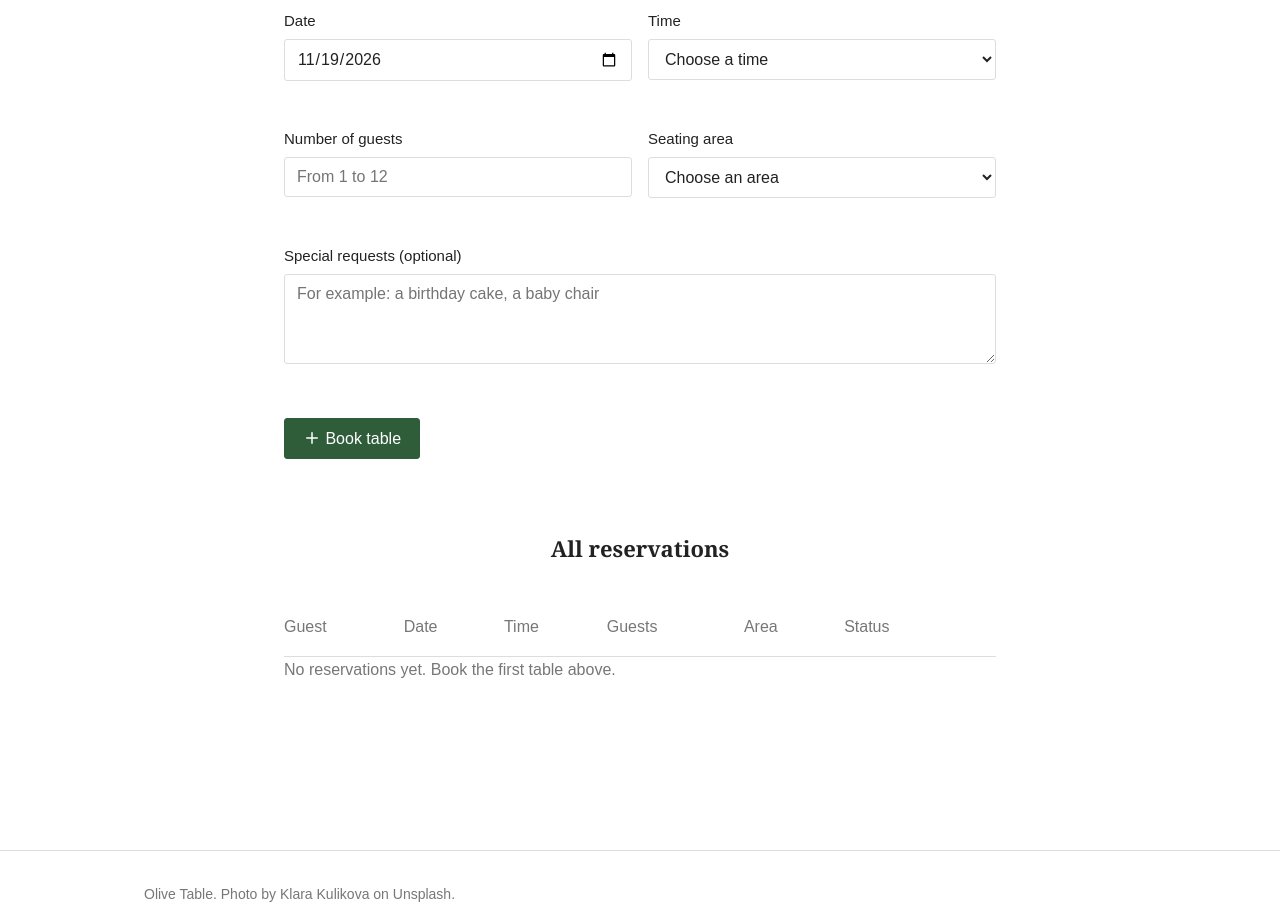
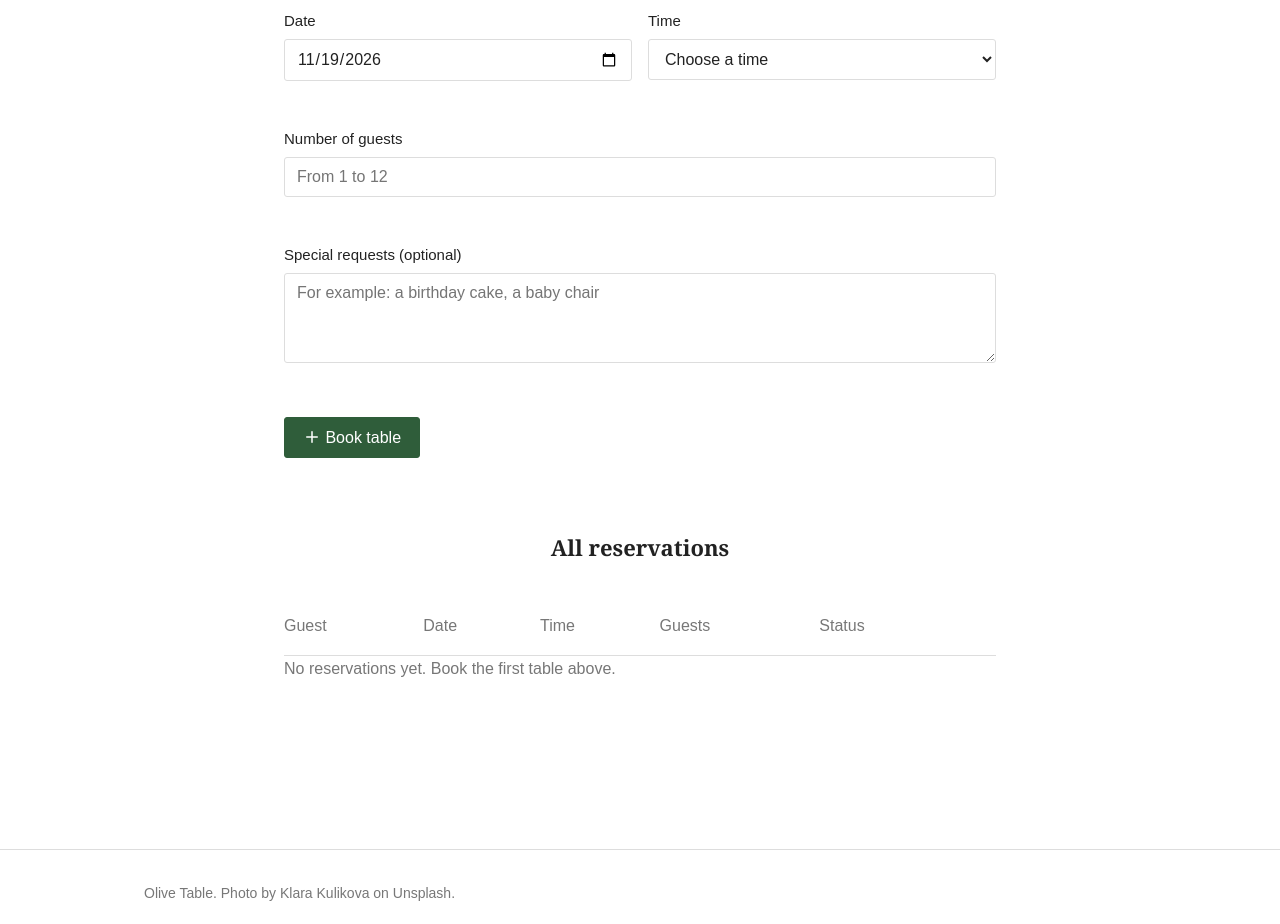
Before and after one commit to Xhimi1/restaurant-reservations, a plain HTML site: page reserve.html in a window 1280 px wide. Shown: the part 980-1904 px from the top of the page. Drawn offline with Linux system fonts and the light colour scheme.

Commit message:
Remove the seating area field
Co-Authored-By: Claude Sonnet 5.5 <noreply@anthropic.com>
Claude-Session: https://claude.ai/code/session_01B1UFRrq7oiRpE9smU5TPGX

```diff
--- a/app.js
+++ b/app.js
@@ -2,7 +2,7 @@
 // The restaurant reservation page. It uses the helper functions from lib.js.
 //
 // A reservation is saved like this:
-// { id, name, email, date, time, guests, area, notes, cancelled }
+// { id, name, email, date, time, guests, notes, cancelled }
 // "cancelled" is true when the guest cancelled the table.
 
 // The restaurant has this many seats at the same date and time
@@ -86,7 +86,6 @@ function showReservations() {
     rows += "<td>" + formatDate(reservation.date) + "</td>";
     rows += "<td>" + reservation.time + "</td>";
     rows += "<td>" + reservation.guests + "</td>";
-    rows += "<td>" + reservation.area + "</td>";
     rows += "<td class='" + statusClass + "'>" + status + "</td>";
     rows += "<td>";
     // Only a confirmed reservation can be cancelled
@@ -143,7 +142,6 @@ function checkForm() {
   const date = dateInput.value;
   const time = document.getElementById("time").value;
   const guests = document.getElementById("guests").value;
-  const area = document.getElementById("area").value;
   const notes = document.getElementById("notes").value;
 
   // The date cannot be in the past, and a time today cannot already be gone
@@ -176,7 +174,6 @@ function checkForm() {
     date: dateError,
     time: timeError,
     guests: guestsError,
-    area: checkRequired(area, "Please choose an area."),
     notes: checkMaxLength(notes, 200, "Special requests can have 200 letters at most.")
   };
 
@@ -186,7 +183,6 @@ function checkForm() {
   showError("date", errors.date);
   showError("time", errors.time);
   showError("guests", errors.guests);
-  showError("area", errors.area);
   showError("notes", errors.notes);
 
   // The form is fine when all messages are empty
@@ -196,7 +192,6 @@ function checkForm() {
     errors.date === "" &&
     errors.time === "" &&
     errors.guests === "" &&
-    errors.area === "" &&
     errors.notes === ""
   );
 }
@@ -219,7 +214,6 @@ form.addEventListener("submit", function (event) {
     date: dateInput.value,
     time: document.getElementById("time").value,
     guests: Number(document.getElementById("guests").value),
-    area: document.getElementById("area").value,
     notes: document.getElementById("notes").value.trim(),
     cancelled: false
   };
--- a/reserve.html
+++ b/reserve.html
@@ -95,21 +95,10 @@
           </div>
         </div>
 
-        <div class="row">
-          <div class="field">
-            <label class="label" for="guests">Number of guests</label>
-            <input class="input" type="number" id="guests" placeholder="From 1 to 12" min="1" max="12">
-            <p class="error" id="guests-error"></p>
-          </div>
-          <div class="field">
-            <label class="label" for="area">Seating area</label>
-            <select class="input" id="area">
-              <option value="">Choose an area</option>
-              <option value="Indoor">Indoor</option>
-              <option value="Terrace">Terrace</option>
-            </select>
-            <p class="error" id="area-error"></p>
-          </div>
+        <div class="field">
+          <label class="label" for="guests">Number of guests</label>
+          <input class="input" type="number" id="guests" placeholder="From 1 to 12" min="1" max="12">
+          <p class="error" id="guests-error"></p>
         </div>
 
         <div class="field">
@@ -135,7 +124,6 @@
             <th>Date</th>
             <th>Time</th>
             <th>Guests</th>
-            <th>Area</th>
             <th>Status</th>
             <th></th>
           </tr>
```
Also changed, not shown: 1 other file.
